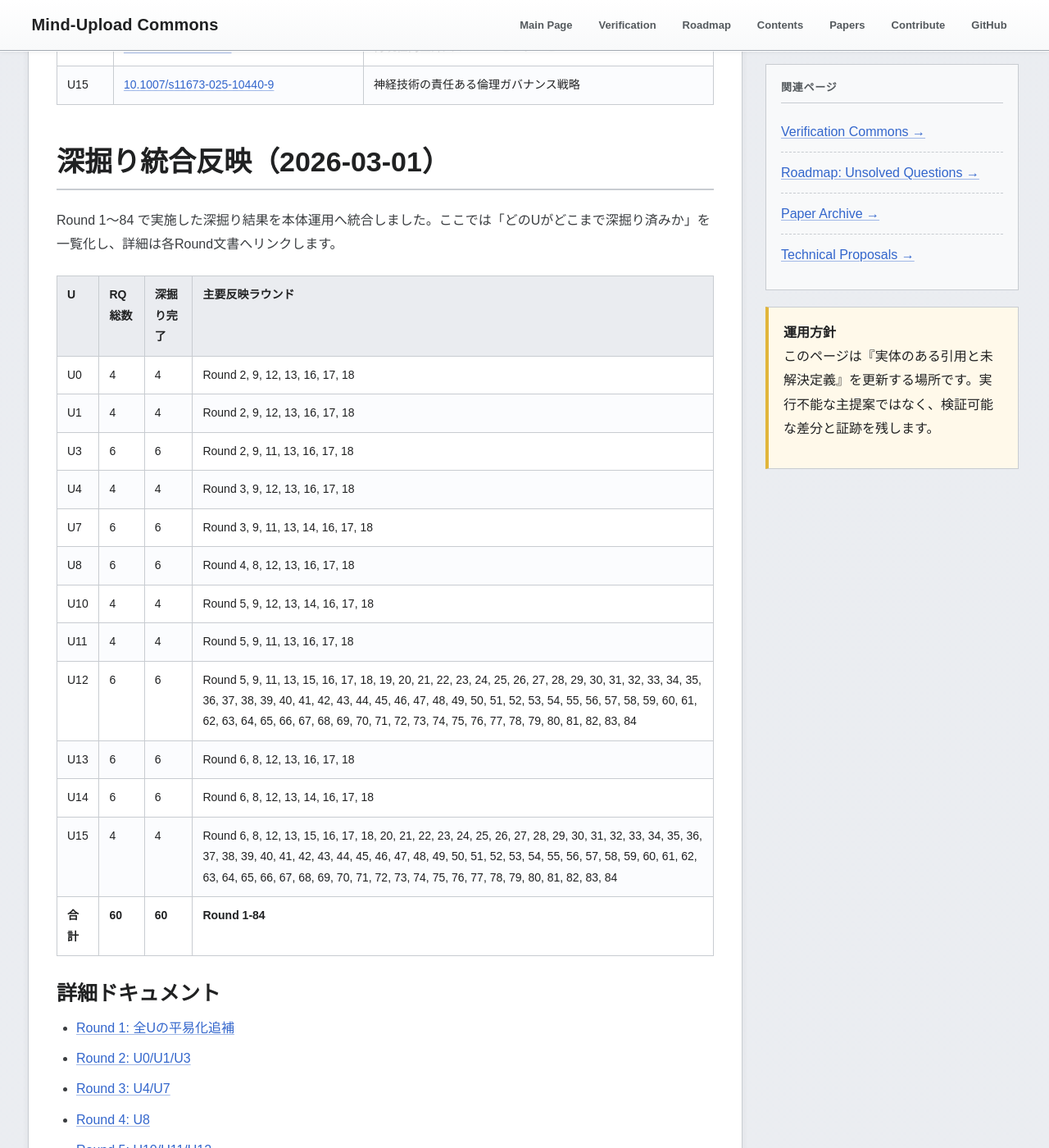
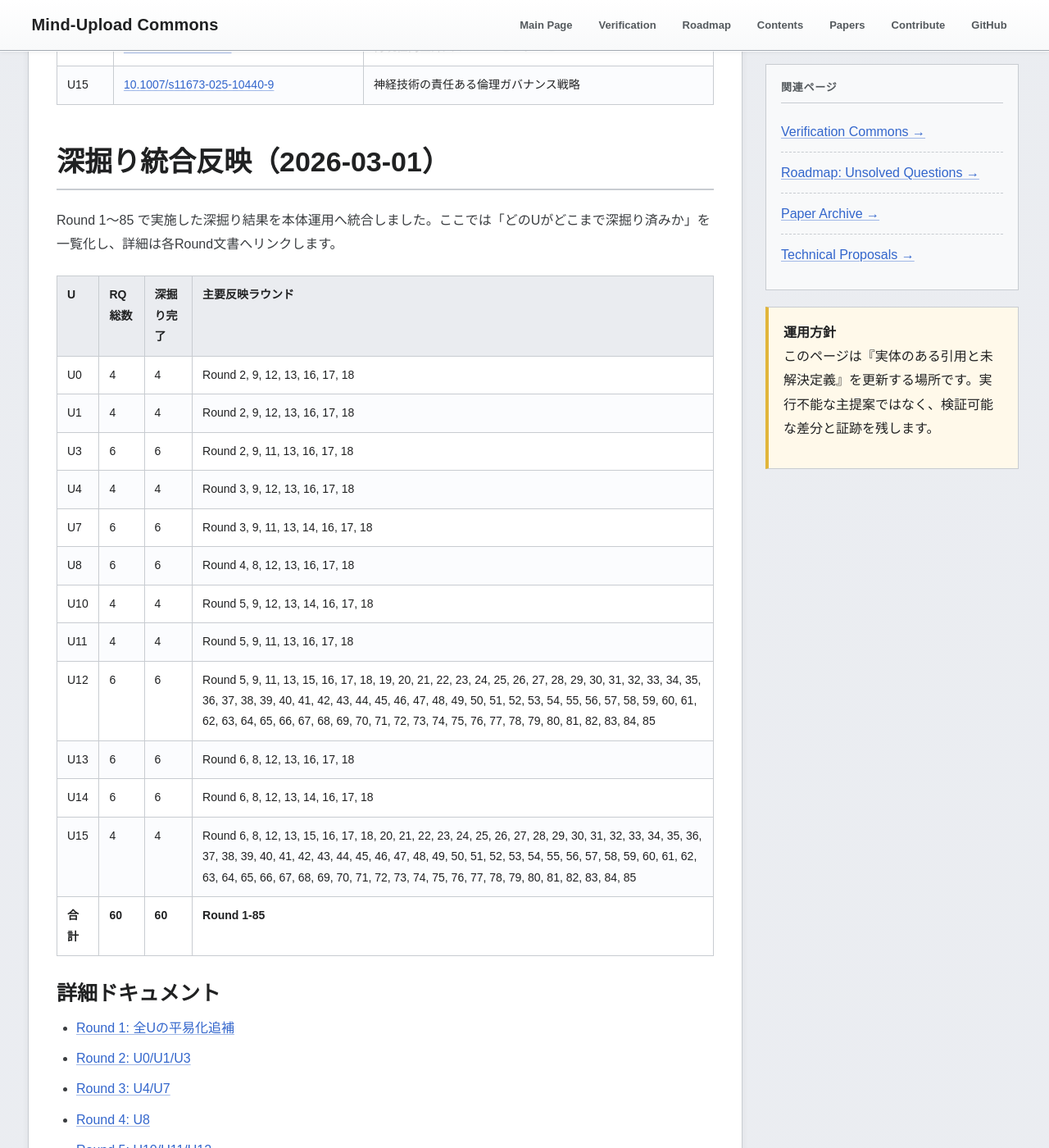
Before and after one commit to yasufumi-nakata/eegflow, a Jekyll site: the page built from research_harvest_50.md, in a window 1280 px wide and 1400 px high, scrolled down 6243 px. Shown: the whole window at 82% size. Built offline with Jekyll 4.4.1, drawn with Linux system fonts in a browser that asks for light colours; some of the changed text lies outside the part shown.

Commit message:
Add Round 85 reevaluation follow-up ledger and watch resync follow-up gate

```diff
--- a/research_harvest_50.md
+++ b/research_harvest_50.md
@@ -156,7 +156,7 @@
 <section class="section" id="deepening-integration-20260301">
 <h2 class="section-title">深掘り統合反映（2026-03-01）</h2>
 <p>
-Round 1〜84 で実施した深掘り結果を本体運用へ統合しました。ここでは「どのUがどこまで深掘り済みか」を一覧化し、詳細は各Round文書へリンクします。
+Round 1〜85 で実施した深掘り結果を本体運用へ統合しました。ここでは「どのUがどこまで深掘り済みか」を一覧化し、詳細は各Round文書へリンクします。
 </p>
 <table class="data-table">
 <thead><tr><th>U</th><th>RQ総数</th><th>深掘り完了</th><th>主要反映ラウンド</th></tr></thead><tbody>
@@ -168,11 +168,11 @@
 <tr><td>U8</td><td>6</td><td>6</td><td>Round 4, 8, 12, 13, 16, 17, 18</td></tr>
 <tr><td>U10</td><td>4</td><td>4</td><td>Round 5, 9, 12, 13, 14, 16, 17, 18</td></tr>
 <tr><td>U11</td><td>4</td><td>4</td><td>Round 5, 9, 11, 13, 16, 17, 18</td></tr>
-<tr><td>U12</td><td>6</td><td>6</td><td>Round 5, 9, 11, 13, 15, 16, 17, 18, 19, 20, 21, 22, 23, 24, 25, 26, 27, 28, 29, 30, 31, 32, 33, 34, 35, 36, 37, 38, 39, 40, 41, 42, 43, 44, 45, 46, 47, 48, 49, 50, 51, 52, 53, 54, 55, 56, 57, 58, 59, 60, 61, 62, 63, 64, 65, 66, 67, 68, 69, 70, 71, 72, 73, 74, 75, 76, 77, 78, 79, 80, 81, 82, 83, 84</td></tr>
+<tr><td>U12</td><td>6</td><td>6</td><td>Round 5, 9, 11, 13, 15, 16, 17, 18, 19, 20, 21, 22, 23, 24, 25, 26, 27, 28, 29, 30, 31, 32, 33, 34, 35, 36, 37, 38, 39, 40, 41, 42, 43, 44, 45, 46, 47, 48, 49, 50, 51, 52, 53, 54, 55, 56, 57, 58, 59, 60, 61, 62, 63, 64, 65, 66, 67, 68, 69, 70, 71, 72, 73, 74, 75, 76, 77, 78, 79, 80, 81, 82, 83, 84, 85</td></tr>
 <tr><td>U13</td><td>6</td><td>6</td><td>Round 6, 8, 12, 13, 16, 17, 18</td></tr>
 <tr><td>U14</td><td>6</td><td>6</td><td>Round 6, 8, 12, 13, 14, 16, 17, 18</td></tr>
-<tr><td>U15</td><td>4</td><td>4</td><td>Round 6, 8, 12, 13, 15, 16, 17, 18, 20, 21, 22, 23, 24, 25, 26, 27, 28, 29, 30, 31, 32, 33, 34, 35, 36, 37, 38, 39, 40, 41, 42, 43, 44, 45, 46, 47, 48, 49, 50, 51, 52, 53, 54, 55, 56, 57, 58, 59, 60, 61, 62, 63, 64, 65, 66, 67, 68, 69, 70, 71, 72, 73, 74, 75, 76, 77, 78, 79, 80, 81, 82, 83, 84</td></tr>
-<tr><td><strong>合計</strong></td><td><strong>60</strong></td><td><strong>60</strong></td><td><strong>Round 1-84</strong></td></tr>
+<tr><td>U15</td><td>4</td><td>4</td><td>Round 6, 8, 12, 13, 15, 16, 17, 18, 20, 21, 22, 23, 24, 25, 26, 27, 28, 29, 30, 31, 32, 33, 34, 35, 36, 37, 38, 39, 40, 41, 42, 43, 44, 45, 46, 47, 48, 49, 50, 51, 52, 53, 54, 55, 56, 57, 58, 59, 60, 61, 62, 63, 64, 65, 66, 67, 68, 69, 70, 71, 72, 73, 74, 75, 76, 77, 78, 79, 80, 81, 82, 83, 84, 85</td></tr>
+<tr><td><strong>合計</strong></td><td><strong>60</strong></td><td><strong>60</strong></td><td><strong>Round 1-85</strong></td></tr>
 </tbody></table>
 
 <h3>詳細ドキュメント</h3>
@@ -261,6 +261,7 @@
 <li><a href="research_deepening_round82_2026-03-01.html">Round 82: 再同期維持確認台帳と再接続再監視ゲート固定</a></li>
 <li><a href="research_deepening_round83_2026-03-01.html">Round 83: 再監視実行台帳と再接続再評価ゲート固定</a></li>
 <li><a href="research_deepening_round84_2026-03-01.html">Round 84: 再評価結果台帳と監視再同期再接続ゲート固定</a></li>
+<li><a href="research_deepening_round85_2026-03-01.html">Round 85: 再評価フォローアップ台帳と監視再同期フォローアップゲート固定</a></li>
 </ul>
 
 <h3>整合性監査（証跡）</h3>
@@ -764,6 +765,12 @@
 Round 84 の再評価結果台帳と監視再同期再接続ゲート固定は
 <a href="automation/rq_regulation_reentry_reevaluation_outcome_ledger_round84_2026-03-01.csv" target="_blank">rq_regulation_reentry_reevaluation_outcome_ledger_round84_2026-03-01.csv</a>（問い別再評価結果台帳）と
 <a href="automation/rq_regulation_reentry_watch_resync_reconnect_gate_round84_2026-03-01.csv" target="_blank">rq_regulation_reentry_watch_resync_reconnect_gate_round84_2026-03-01.csv</a>（問い別監視再同期再接続ゲート）
+に記録しています。
+</p>
+<p class="small">
+Round 85 の再評価フォローアップ台帳と監視再同期フォローアップゲート固定は
+<a href="automation/rq_regulation_reentry_reevaluation_followup_ledger_round85_2026-03-01.csv" target="_blank">rq_regulation_reentry_reevaluation_followup_ledger_round85_2026-03-01.csv</a>（問い別再評価フォローアップ台帳）と
+<a href="automation/rq_regulation_reentry_watch_resync_followup_gate_round85_2026-03-01.csv" target="_blank">rq_regulation_reentry_watch_resync_followup_gate_round85_2026-03-01.csv</a>（問い別監視再同期フォローアップゲート）
 に記録しています。
 </p>
 </section>
```
Also changed, not shown: automation/rq_regulation_reentry_reevaluation_followup_ledger_round85_2026-03-01.csv (added, +11 -0 lines), automation/rq_regulation_reentry_watch_resync_followup_gate_round85_2026-03-01.csv (added, +11 -0 lines), research_deepening_continue_guide_2026-03-01.md (+6 -2 lines), research_deepening_round85_2026-03-01.md (added, +64 -0 lines).
